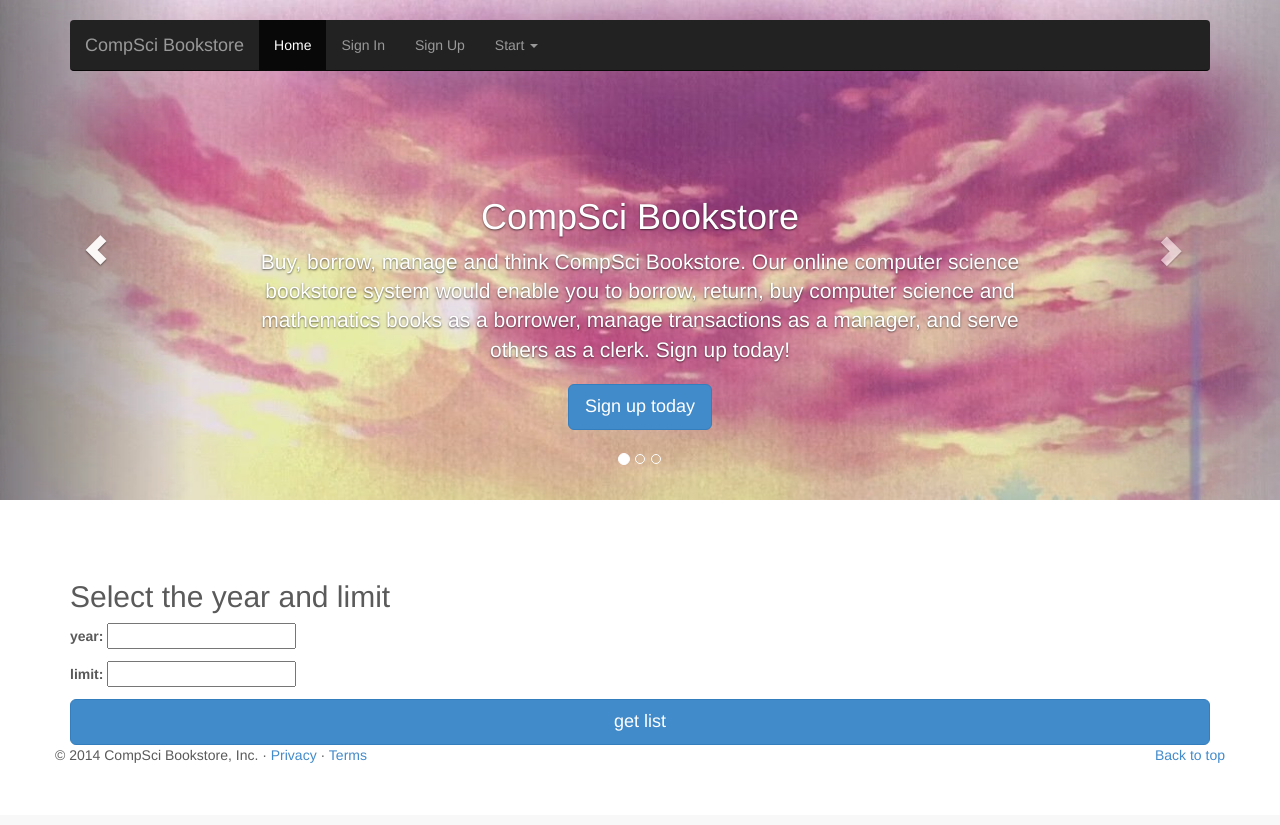
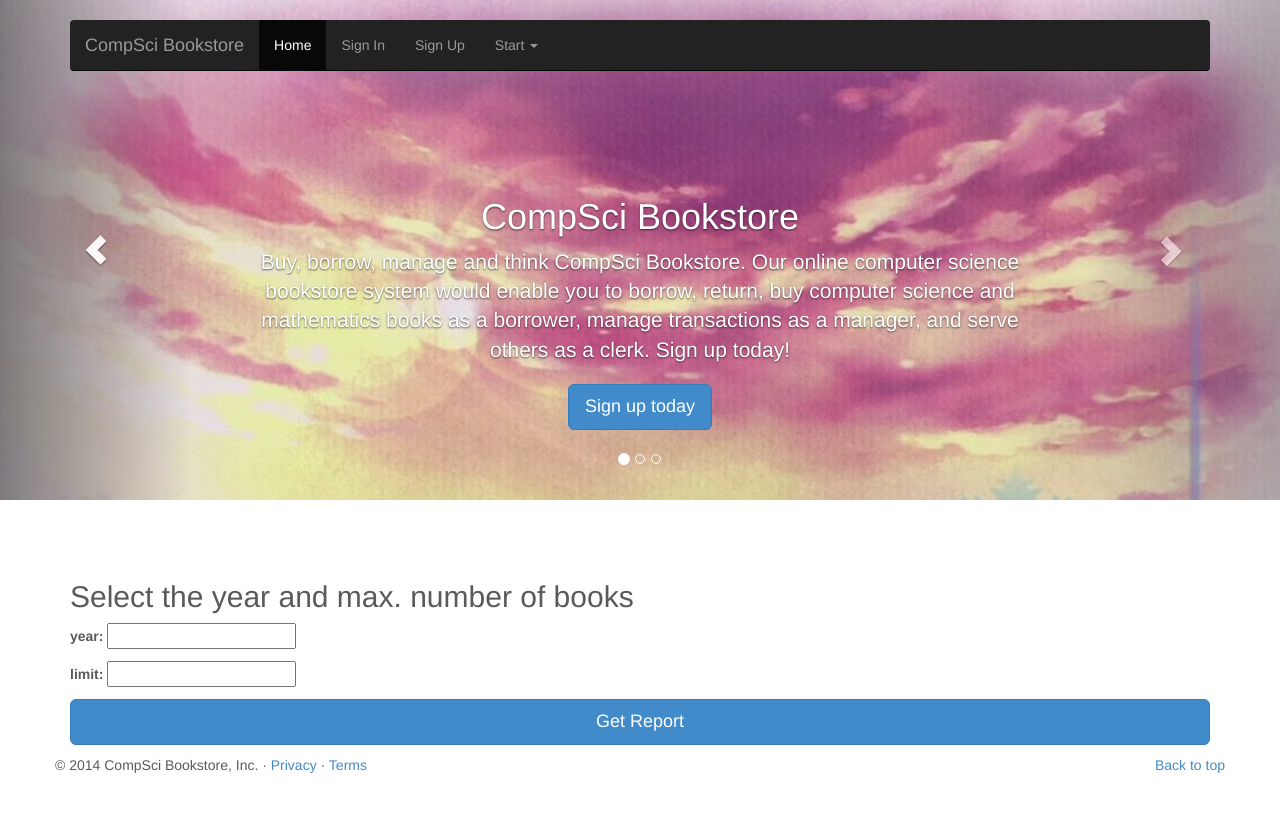
Before and after one commit to cpsc304projectPart3/library, a Django app: template books/templates/books/librarian/popular_book.html in a window 1280 px wide. Before the commit the page ends 763 px from the top, so only its background shows below. Run offline with Django 3.2, Linux system fonts and the light colour scheme; the template is opened without the code that fills it: values that come from a table or form of the project are taken from there, others are empty; some libraries are stand-ins or nearby versions.

Commit message:
Update popular_book.html

```diff
--- a/books/templates/books/librarian/popular_book.html
+++ b/books/templates/books/librarian/popular_book.html
@@ -5,12 +5,18 @@
 
 <div class="container">
 	{% if flag %}
-	 <h3> The Most Popular Books </h3>
+    <h3> Most Popular Books in {{year}}</h3>
+     <head>
+         <style>
+             td
+             {padding-right:60px;}
+             </style>
+     </head>
 	<table>
 		 <tr>
 			 <td> Call Number </td>
 			 <td> Title </td>
-			 <td> Signed out times  </td>
+			 <td> Number of times borrowed  </td>
 		</tr>
 
 		{% for book in books %}
@@ -24,14 +30,15 @@
 	{% else%}
  <form class="report" method="post" action="/librarian/popular_book/" role="form">
 		{% csrf_token %}
-        <h2 class="form-signin-heading">Select the year and limit</h2>
+        <h2 class="form-signin-heading">Select the year and max. number of books</h2>
 		{{form.as_p}}
 
-        <button class="btn btn-lg btn-primary btn-block" type="submit">get list</button>
+        <button class="btn btn-lg btn-primary btn-block" type="submit">Get Report</button>
 	</form>
 
 
 	{% endif %}
+    <p></p>
 	</div>
 
 {% endblock %}
```
